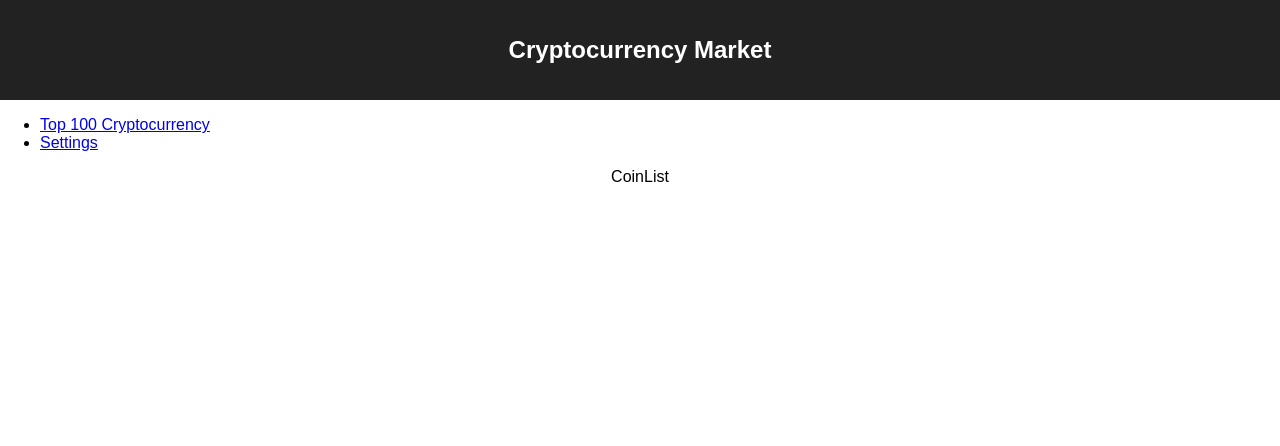
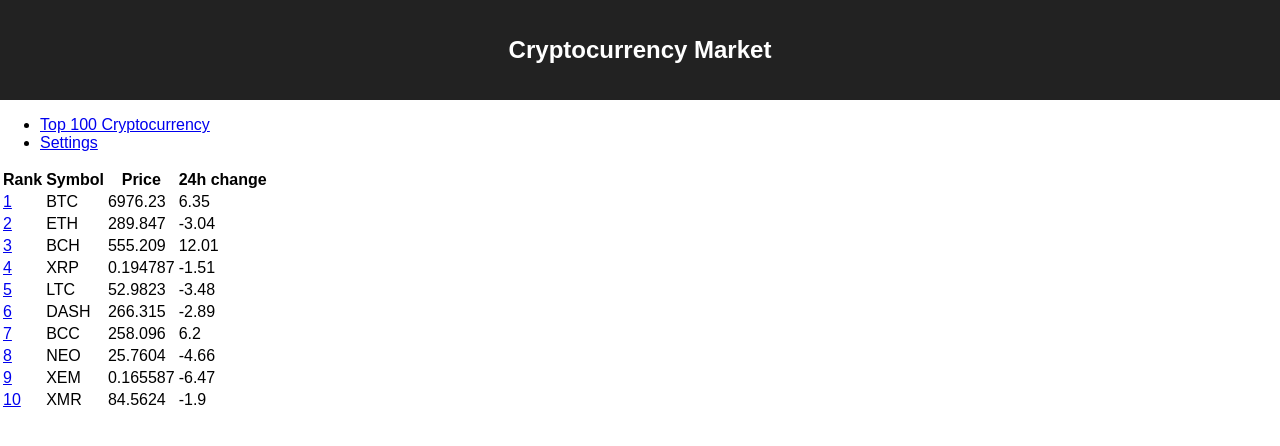
Before and after one commit to amacar/coinmarketcap-ticker, a React (Create React App) app: page / in a window 1280 px wide. Shown: the top 446 px of the page. Built offline with nearby package versions, Linux system fonts and the light colour scheme.

Commit message:
Mockup api, coin extended view
Added mockup api for test data, added coin extended view on rank click.

```diff
--- /dev/null
+++ b/src/modules/core/CoinApi.js
@@ -0,0 +1,174 @@
+// A simple data API that will be used to get the data for our
+// components. On a real website, a more robust data fetching
+// solution would be more appropriate.
+const CoinApi = {
+  coins: [
+    {
+        "id": "bitcoin",
+        "name": "Bitcoin",
+        "symbol": "BTC",
+        "rank": "1",
+        "price_usd": "6976.23",
+        "price_btc": "1.0",
+        "24h_volume_usd": "4120180000.0",
+        "market_cap_usd": "116222945366",
+        "available_supply": "16659850.0",
+        "total_supply": "16659850.0",
+        "percent_change_1h": "-1.44",
+        "percent_change_24h": "6.35",
+        "percent_change_7d": "18.91",
+        "last_updated": "1509626050"
+    },
+    {
+        "id": "ethereum",
+        "name": "Ethereum",
+        "symbol": "ETH",
+        "rank": "2",
+        "price_usd": "289.847",
+        "price_btc": "0.0420543",
+        "24h_volume_usd": "843276000.0",
+        "market_cap_usd": "27673444228.0",
+        "available_supply": "95476042.0",
+        "total_supply": "95476042.0",
+        "percent_change_1h": "0.42",
+        "percent_change_24h": "-3.04",
+        "percent_change_7d": "-2.77",
+        "last_updated": "1509626061"
+    },
+    {
+        "id": "bitcoin-cash",
+        "name": "Bitcoin Cash",
+        "symbol": "BCH",
+        "rank": "3",
+        "price_usd": "555.209",
+        "price_btc": "0.0805561",
+        "24h_volume_usd": "1482370000.0",
+        "market_cap_usd": "9301555179.0",
+        "available_supply": "16753250.0",
+        "total_supply": "16753250.0",
+        "percent_change_1h": "-1.31",
+        "percent_change_24h": "12.01",
+        "percent_change_7d": "63.89",
+        "last_updated": "1509626062"
+    },
+    {
+        "id": "ripple",
+        "name": "Ripple",
+        "symbol": "XRP",
+        "rank": "4",
+        "price_usd": "0.194787",
+        "price_btc": "0.00002826",
+        "24h_volume_usd": "142891000.0",
+        "market_cap_usd": "7505442872.0",
+        "available_supply": "38531538922.0",
+        "total_supply": "99993667738.0",
+        "percent_change_1h": "1.68",
+        "percent_change_24h": "-1.51",
+        "percent_change_7d": "-4.86",
+        "last_updated": "1509626041"
+    },
+    {
+        "id": "litecoin",
+        "name": "Litecoin",
+        "symbol": "LTC",
+        "rank": "5",
+        "price_usd": "52.9823",
+        "price_btc": "0.00768727",
+        "24h_volume_usd": "176695000.0",
+        "market_cap_usd": "2842311374.0",
+        "available_supply": "53646432.0",
+        "total_supply": "53646432.0",
+        "percent_change_1h": "0.08",
+        "percent_change_24h": "-3.48",
+        "percent_change_7d": "-5.83",
+        "last_updated": "1509626042"
+    },
+    {
+        "id": "dash",
+        "name": "Dash",
+        "symbol": "DASH",
+        "rank": "6",
+        "price_usd": "266.315",
+        "price_btc": "0.0386401",
+        "24h_volume_usd": "67621300.0",
+        "market_cap_usd": "2039485147.0",
+        "available_supply": "7658169.0",
+        "total_supply": "7658169.0",
+        "percent_change_1h": "2.3",
+        "percent_change_24h": "-2.89",
+        "percent_change_7d": "-7.3",
+        "last_updated": "1509626043"
+    },
+    {
+        "id": "bitconnect",
+        "name": "BitConnect",
+        "symbol": "BCC",
+        "rank": "7",
+        "price_usd": "258.096",
+        "price_btc": "0.0374476",
+        "24h_volume_usd": "24299400.0",
+        "market_cap_usd": "1898162766.0",
+        "available_supply": "7354483.0",
+        "total_supply": "8385415.0",
+        "percent_change_1h": "-2.44",
+        "percent_change_24h": "6.2",
+        "percent_change_7d": "19.87",
+        "last_updated": "1509626056"
+    },
+    {
+        "id": "neo",
+        "name": "NEO",
+        "symbol": "NEO",
+        "rank": "8",
+        "price_usd": "25.7604",
+        "price_btc": "0.00373762",
+        "24h_volume_usd": "71319900.0",
+        "market_cap_usd": "1674426000.0",
+        "available_supply": "65000000.0",
+        "total_supply": "100000000.0",
+        "percent_change_1h": "4.29",
+        "percent_change_24h": "-4.66",
+        "percent_change_7d": "-9.81",
+        "last_updated": "1509626059"
+    },
+    {
+        "id": "nem",
+        "name": "NEM",
+        "symbol": "XEM",
+        "rank": "9",
+        "price_usd": "0.165587",
+        "price_btc": "0.00002403",
+        "24h_volume_usd": "8835230.0",
+        "market_cap_usd": "1490283000.0",
+        "available_supply": "8999999999.0",
+        "total_supply": "8999999999.0",
+        "percent_change_1h": "5.19",
+        "percent_change_24h": "-6.47",
+        "percent_change_7d": "-18.06",
+        "last_updated": "1509626047"
+    },
+    {
+        "id": "monero",
+        "name": "Monero",
+        "symbol": "XMR",
+        "rank": "10",
+        "price_usd": "84.5624",
+        "price_btc": "0.0122693",
+        "24h_volume_usd": "50754000.0",
+        "market_cap_usd": "1293761700.0",
+        "available_supply": "15299491.0",
+        "total_supply": "15299491.0",
+        "percent_change_1h": "1.75",
+        "percent_change_24h": "-1.9",
+        "percent_change_7d": "-4.92",
+        "last_updated": "1509626044"
+    }
+],
+  all: function() { return this.coins},
+  get: function(id) {
+    const isCoin = p => p.id === id
+    return this.coins.find(isCoin)
+  }
+}
+
+export default CoinApi
--- a/src/modules/core/views/Content.js
+++ b/src/modules/core/views/Content.js
@@ -3,15 +3,17 @@ import { Switch, Route } from 'react-router-dom'
 import '../css/App.css';
 import Settings from '../../settings/Settings';
 import CoinList from '../../crypto-market/CoinList';
+import CoinView from '../../crypto-market/CoinView';
 import NotFound from './NotFound';
 
 class Content extends Component {
   render() {
     return (
-      <div className="App">
+      <div>
 	    <Switch>
           <Route exact path='/' component={CoinList}/>
           <Route path='/settings' component={Settings}/>
+		  <Route path='/coin/:id' component={CoinView}/>
 		  <Route component={NotFound}/>
 		</Switch>
       </div>
--- a/src/modules/crypto-market/CoinList.js
+++ b/src/modules/crypto-market/CoinList.js
@@ -1,10 +1,28 @@
 import React, { Component } from 'react';
+import CoinRow from './CoinRow';
+import CoinApi from '../core/CoinApi';
 
 class CoinList extends Component {
+
   render() {
     return (
 	  <div>
-        CoinList
+        <table>
+		  <thead>
+		    <tr>
+			  <th>Rank</th>
+			  <th>Symbol</th>
+			  <th>Price</th>
+			  <th>24h change</th>
+			</tr>
+		  </thead>
+		  <tbody>
+		    {CoinApi.all().map(function(coin, i){
+              return <CoinRow coin={coin} key={i}/>
+             })
+			}
+		  </tbody>
+		</table>
 	  </div>
     );
   }
--- /dev/null
+++ b/src/modules/crypto-market/CoinRow.js
@@ -0,0 +1,29 @@
+import React, { Component } from 'react';
+import { Link } from 'react-router-dom';
+
+class CoinRow extends Component {
+	constructor(props) {
+    super(props);
+
+	this.routeToCoinView = this.routeToCoinView.bind(this);
+  }
+
+  routeToCoinView(e) {
+    e.preventDefault();
+
+    this.context.router.transitionTo('/coin')
+  }
+
+  render() {
+    return (
+	  <tr>
+	    <td><Link to={'/coin/' + this.props.coin.id}>{this.props.coin.rank}</Link></td>
+		<td>{this.props.coin.symbol}</td>
+		<td>{this.props.coin.price_usd}</td>
+		<td>{this.props.coin.percent_change_24h}</td>
+	  </tr>
+    );
+  }
+}
+
+export default CoinRow;
--- /dev/null
+++ b/src/modules/crypto-market/CoinView.js
@@ -0,0 +1,44 @@
+import React, { Component } from 'react';
+import CoinApi from '../core/CoinApi';
+
+class CoinView extends Component {
+	constructor(props) {
+    super(props);
+	console.log(props.match.params.id);
+	this.coin = CoinApi.get(props.match.params.id);
+	this.coin = this.coin || {};
+  }
+
+  render() {
+    return (
+	  <dl>
+	    <dt>Rank</dt>
+	    <dd>{this.coin.rank}</dd>
+		<dt>Name</dt>
+	    <dd>{this.coin.name}</dd>
+		<dt>Symbol</dt>
+		<dd>{this.coin.symbol}</dd>
+		<dt>Price</dt>
+		<dd>{this.coin.price_usd}</dd>
+		<dt>24h Volume</dt>
+		<dd>{this.coin['24h_volume_usd']}</dd>
+		<dt>Market Cap</dt>
+		<dd>{this.coin.market_cap_usd}</dd>
+		<dt>Price (BTC)</dt>
+		<dd>{this.coin.price_btc}</dd>
+		<dt>Change 1 hour</dt>
+		<dd>{this.coin.percent_change_1h}</dd>
+		<dt>Change 24 hour</dt>
+		<dd>{this.coin.percent_change_24h}</dd>
+		<dt>Change 7 days</dt>
+		<dd>{this.coin.percent_change_7d}</dd>
+		<dt>Total supply</dt>
+		<dd>{this.coin.total_supply}</dd>
+		<dt>Available supply</dt>
+		<dd>{this.coin.available_supply}</dd>
+	  </dl>
+    );
+  }
+}
+
+export default CoinView;
```
